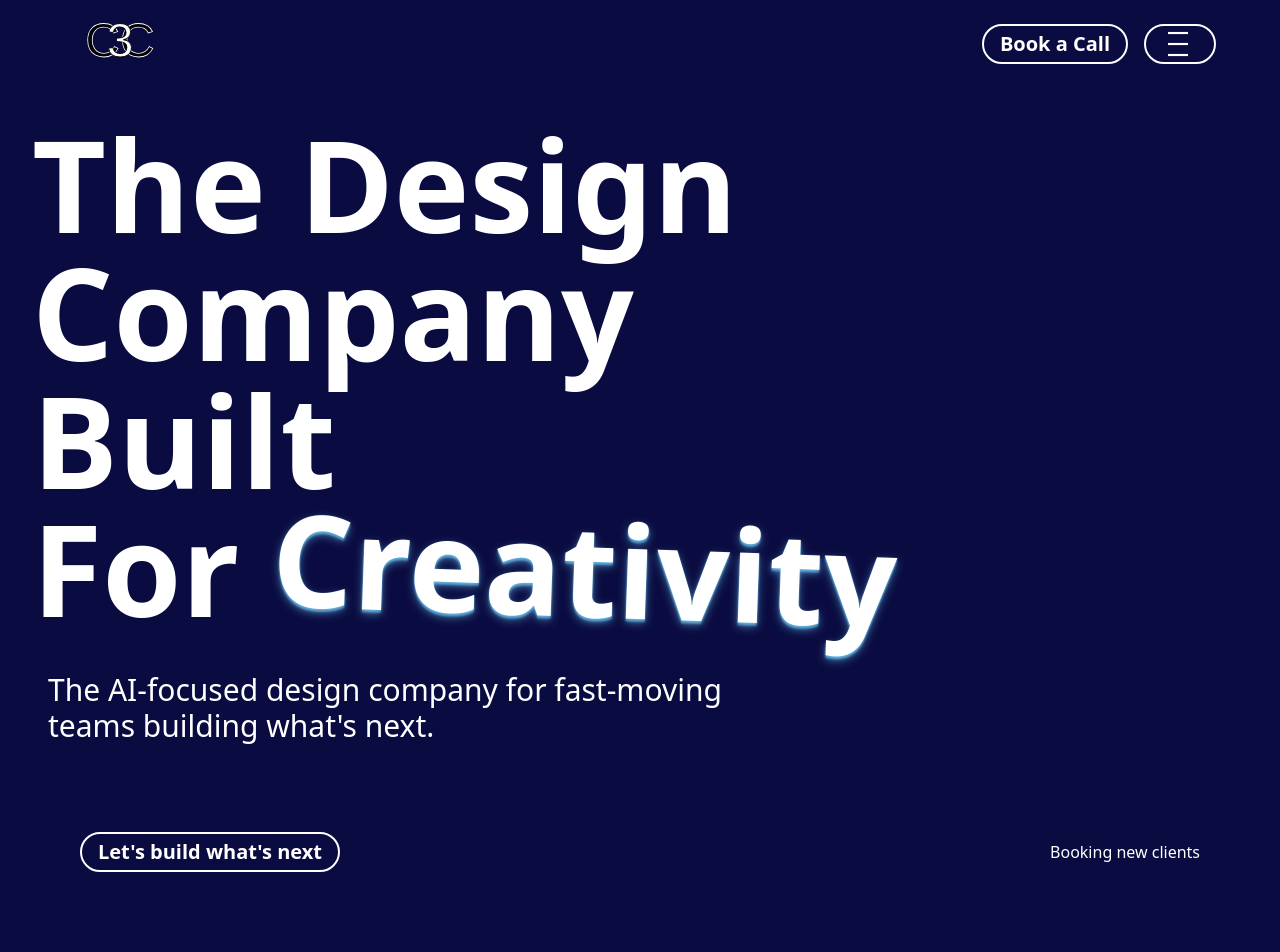
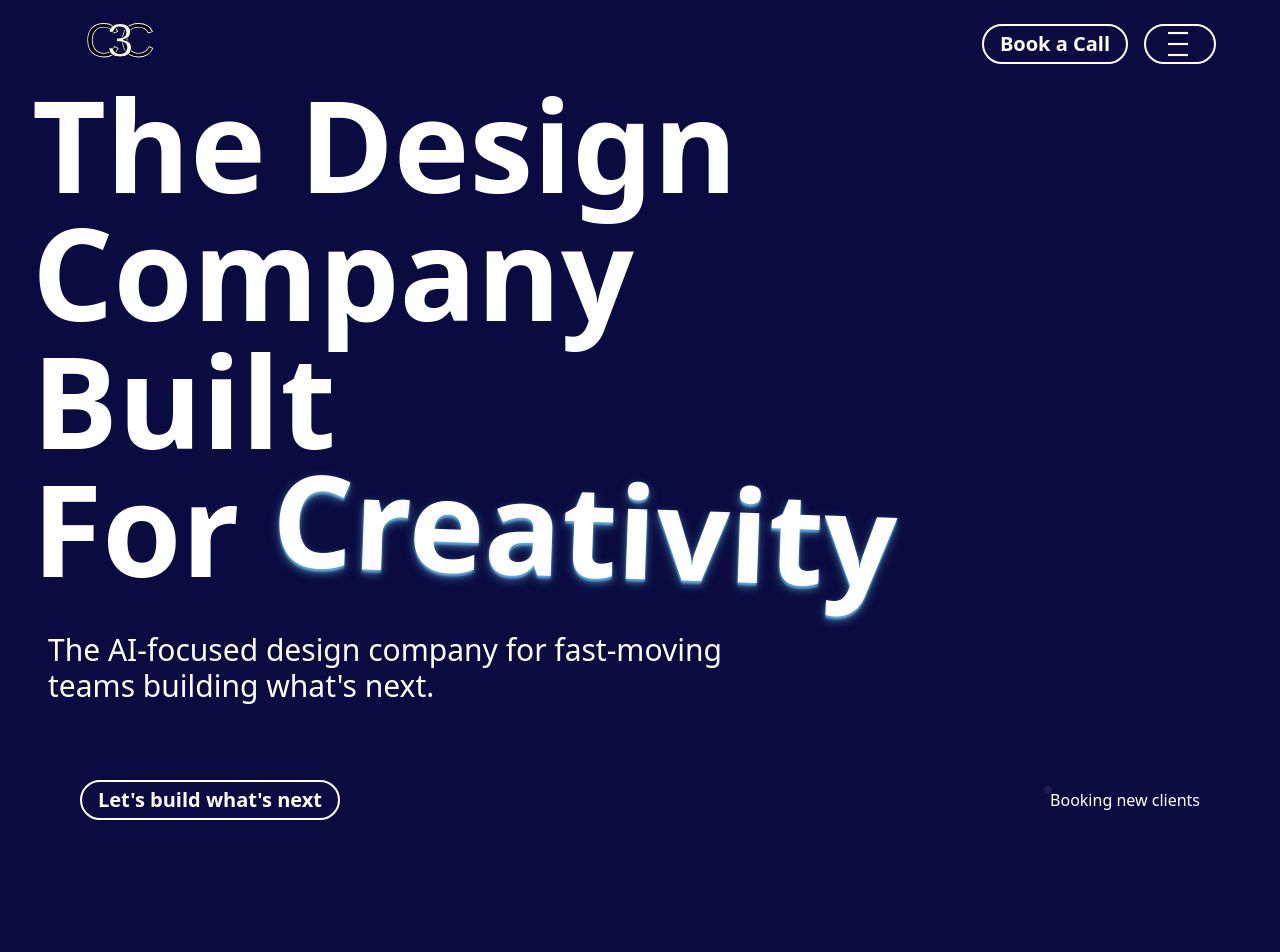
Before and after one commit to abhishek011pal/Flexxi, a React (Vite) app: page / in a window 1280 px wide. Shown: the top 952 px of the page. After the commit the page ends 848 px from the top, so only its background shows below. Built offline with nearby package versions, Linux system fonts and the light colour scheme.

Commit message:
changes from HP

```diff
--- a/package.json
+++ b/package.json
@@ -13,6 +13,7 @@
     "@fortawesome/fontawesome-svg-core": "^7.0.1",
     "@fortawesome/react-fontawesome": "^3.0.2",
     "@tailwindcss/vite": "^4.1.13",
+    "framer-motion": "^12.23.22",
     "react": "^19.1.1",
     "react-dom": "^19.1.1",
     "tailwindcss": "^4.1.13"
--- a/src/App.jsx
+++ b/src/App.jsx
@@ -2,6 +2,7 @@ import { useState } from 'react'
 import './App.css'
 import Navbar from './components/Navbar'
 import Hero from './components/Hero'
+
 // import Summary from './components/Summary'
 
 function App() {
@@ -9,16 +10,9 @@ function App() {
 
   return (
     <>
-    <div className='w-full h-full' >
-      <div className='w-full h-full bg-fixed' >
-        <Navbar/>
-        <Hero/>
-      </div>
-
-      <div className='absolute  ' >
-        <Hero/>
-      </div>
-
+    <div className='w-full h-full overflow-x-hiddens relative ' >
+      <Navbar/>
+      <Hero/>
     </div>
     </>
   )
--- a/src/components/Hero.jsx
+++ b/src/components/Hero.jsx
@@ -14,7 +14,9 @@ function Hero (){
 
     return (
         <>
-            <div className="w-2/3 p-8 flex flex-col gap-6 ">
+            <div>
+
+                <div className="w-2/3 p-8 flex flex-col gap-6 mt-12">
                     <h1 className="text-9xl font-semibold w-full  "  >
                         <span className=" ">The Design Company Built </span>
                         <div className="flex gap-8">
@@ -33,7 +35,7 @@ function Hero (){
                     <h3 className="text-3xl p-4  " >The AI-focused design company for fast-moving teams building what's next.</h3>
                 </div>
 
-            <div className="w-full p-10 px-20 flex flex-row items-center justify-between relative bottom-0   "  >
+                <div className="w-full p-7 px-20 flex flex-row items-center justify-between relative bottom-0   "  >
                     <button type="button" className="border-2 border-white rounded-3xl p-1 px-4 text-xl font-bold cursor-pointer hover:bg-purple-700 active:bg-purple-900 transition-all duration-600 " >Let's build what's next</button>
 
                     <div className="flex" >
@@ -42,6 +44,8 @@ function Hero (){
                     </div>
                     {/* <div className="transform rotate-12 " >hello</div> */}
                 </div>
+
+            </div>
         </>
     )
 }
--- a/src/components/Navbar.jsx
+++ b/src/components/Navbar.jsx
@@ -11,7 +11,7 @@ function Navbar(){
 
     return(
         <>
-            <div className="w-full p-2 px-20 flex flex-row items-center justify-between">
+            <div className="w-full p-2 px-20 flex flex-row items-center justify-between fixed top-0 ">
                 <div className="scursor-pointer">
                     <svg width="80" height="50" xmlns="http://www.w3.org/2000/svg" className=" cursor-pointer   ">
                        <text x="50%"
--- a/src/index.css
+++ b/src/index.css
@@ -7,8 +7,8 @@
 body{
   margin: 0;
   padding: 0;
-  width: 100vw;
-  height: 100vh;
+  /* width: 100vw;
+  height: 100vh; */
   background-color: black;
   color: white;
   background-color: #0a0c41;
--- /dev/null
+++ b/tailwind.config.js
@@ -0,0 +1,15 @@
+export default {
+  content: ["./index.html", "./src/**/*.{js,ts,jsx,tsx}"],
+  theme: {
+    extend: {
+      colors: {
+        brand: {
+          light: "#7c3aed",
+          DEFAULT: "#0a0c41",
+          dark: "#3c0d99",
+        },
+      },
+    },
+  },
+  plugins: [],
+}
```
Also changed, not shown: 1 other file (tests, documents, lock files or other folders). Lines whose indentation alone changed are shown as unchanged.
